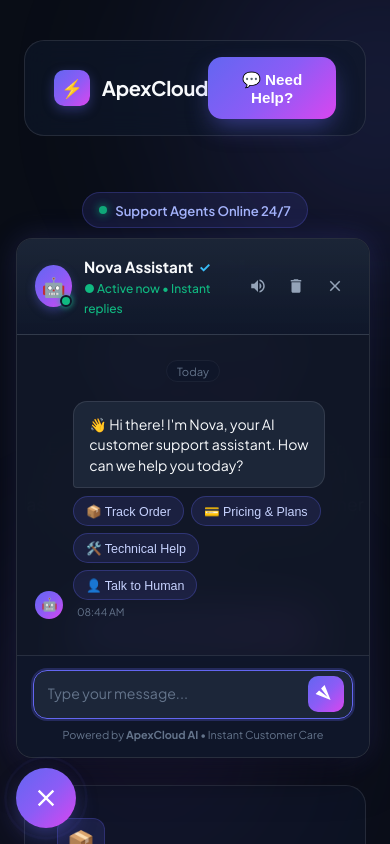
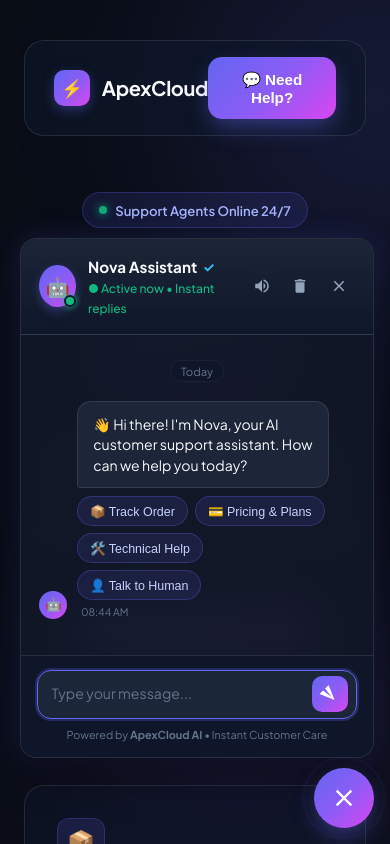
Before and after one commit to deepakgopani11-hub/chat-bot1, a plain HTML site: page index.html in a window 390 px wide. Both pictures are taken after a click on the button "Open Support Widget". Shown: the top 844 px of the page. Drawn offline with Linux system fonts and the light colour scheme; no server answers.

Commit message:
Reposition chatbot widget to bottom-right corner

```diff
--- a/index.html
+++ b/index.html
@@ -3,7 +3,7 @@
 <head>
     <meta charset="UTF-8">
     <meta name="viewport" content="width=device-width, initial-scale=1.0">
-    <meta name="description" content="ApexCloud Customer Support Center - 24/7 intelligent AI customer support chatbot assistant embedded in the bottom left corner.">
+    <meta name="description" content="ApexCloud Customer Support Center - 24/7 intelligent AI customer support chatbot assistant embedded in the bottom right corner.">
     <title>Customer Support & Help Center | ApexCloud</title>
     <!-- Google Fonts: Plus Jakarta Sans -->
     <link rel="preconnect" href="https://fonts.googleapis.com">
@@ -52,7 +52,7 @@
                 </h1>
                 <p class="hero-subtitle">
                     Experience lightning-fast customer support powered by our intelligent AI assistant.
-                    Look at the bottom-left corner to start a conversation with Nova anytime.
+                    Look at the bottom-right corner to start a conversation with Nova anytime.
                 </p>
                 <div class="hero-actions">
                     <button class="btn-primary" onclick="document.getElementById('botLauncherBtn').click()">
@@ -87,7 +87,7 @@
     </div>
 
     <!-- ==============================================
-         BOTTOM-LEFT CUSTOMER SUPPORT CHATBOT WIDGET
+         BOTTOM-RIGHT CUSTOMER SUPPORT CHATBOT WIDGET
          ============================================== -->
     <aside class="bot-widget-container" id="botWidgetContainer" aria-label="Customer Support Chat">
 
@@ -97,7 +97,7 @@
             <span>Hi! Need any help? Chat with us</span>
         </div>
 
-        <!-- Chat Window Panel (Bottom-Left) -->
+        <!-- Chat Window Panel (Bottom-Right) -->
         <section class="bot-chat-window" id="botChatWindow" role="region" aria-label="Chat conversation">
 
             <!-- Window Header -->
--- a/style.css
+++ b/style.css
@@ -53,7 +53,7 @@
 .bg-glow-bottom {
     position: fixed;
     bottom: -150px;
-    left: -100px;
+    right: -100px;
     width: 500px;
     height: 500px;
     background: radial-gradient(circle, rgba(139, 92, 246, 0.15) 0%, transparent 70%);
@@ -281,15 +281,15 @@
    BOTTOM-LEFT FLOATING CHATBOT WIDGET
    ========================================= */
 
-/* Left Corner Container */
+/* Right Corner Container */
 .bot-widget-container {
     position: fixed;
     bottom: 24px;
-    left: 24px;
+    right: 24px;
     z-index: 99999;
     display: flex;
     flex-direction: column;
-    align-items: flex-start;
+    align-items: flex-end;
 }
 
 /* Launcher Trigger Button */
@@ -390,7 +390,7 @@
 .bot-tooltip-bubble {
     position: absolute;
     bottom: 74px;
-    left: 0;
+    right: 0;
     background: rgba(15, 23, 42, 0.95);
     backdrop-filter: blur(10px);
     -webkit-backdrop-filter: blur(10px);
@@ -421,12 +421,12 @@
 }
 
 /* =========================================
-   CHAT WINDOW PANEL (BOTTOM-LEFT ANCHORED)
+   CHAT WINDOW PANEL (BOTTOM-RIGHT ANCHORED)
    ========================================= */
 .bot-chat-window {
     position: absolute;
     bottom: 76px;
-    left: 0;
+    right: 0;
     width: 380px;
     height: 580px;
     max-width: calc(100vw - 36px);
@@ -440,7 +440,7 @@
     display: flex;
     flex-direction: column;
     overflow: hidden;
-    transform-origin: bottom left;
+    transform-origin: bottom right;
     transform: scale(0.85) translateY(20px);
     opacity: 0;
     pointer-events: none;
@@ -871,12 +871,14 @@
 @media (max-width: 640px) {
     .bot-widget-container {
         bottom: 16px;
-        left: 16px;
+        right: 16px;
+        left: auto;
     }
 
     .bot-chat-window {
         bottom: 70px;
-        left: 0;
+        right: 0;
+        left: auto;
         width: calc(100vw - 32px);
         height: min(520px, calc(100vh - 100px));
         border-radius: 16px;
```
Also changed, not shown: 1 other file.
